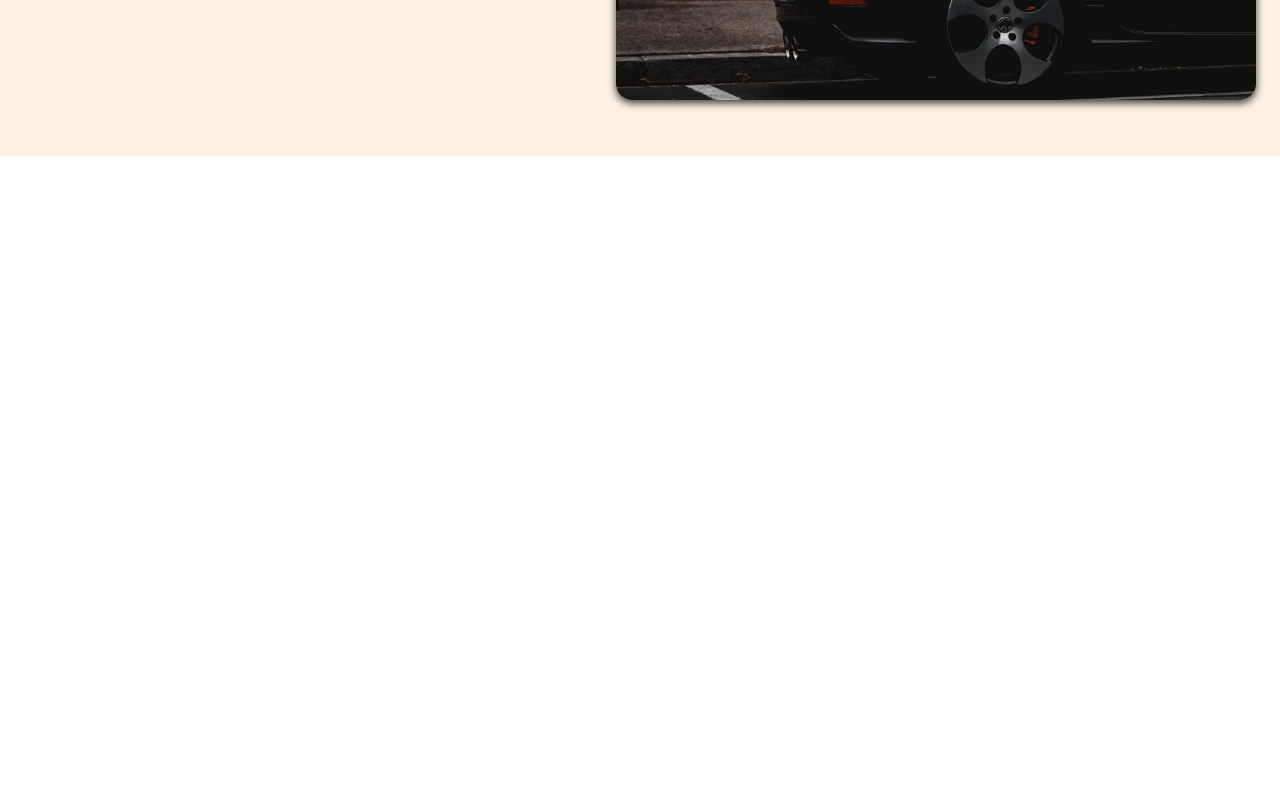
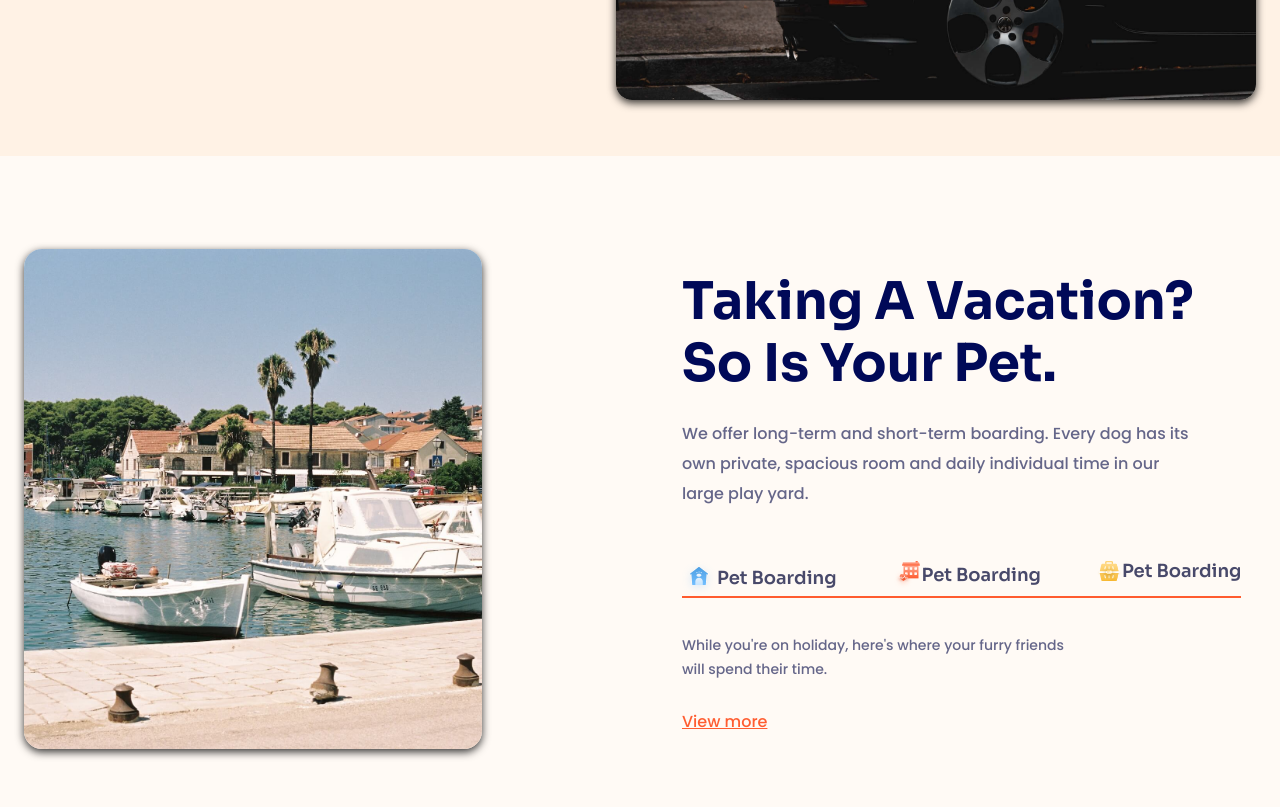
Before and after one commit to FoMinzz/fominz-project-04, a plain HTML site: page index.html in a window 1280 px wide. Shown: the part 1379-2189 px from the top of the page. Drawn offline with Linux system fonts and the light colour scheme.

Commit message:
done talkin a vacation

```diff
--- a/assets/css/styles.css
+++ b/assets/css/styles.css
@@ -228,7 +228,7 @@ label {
 
 .hero__title {
     width: 517px;
-    color: #000958;
+    color: var(--primary-color-tile);
     font-family: Sora;
     font-size: 6.6rem;
     font-weight: 800;
@@ -237,7 +237,7 @@ label {
 
 .hero__desc {
     width: 391px;
-    color: #656689;
+    color: var(--primary-color-desc);
     font-family: Poppins;
     font-size: 1.6rem;
     font-weight: 400;
@@ -320,7 +320,7 @@ label {
 
 .agency__desc {
     width: 431px;
-    color: #656689;
+    color: var(--primary-color-desc);
     margin-top: 24px;
     font-family: Poppins;
     font-size: 1.6rem;
@@ -403,3 +403,84 @@ label {
     border-radius: 16px;
     box-shadow: rgba(0, 0, 0, 0.8) 0px 3px 8px;
 }
+
+/* ===============================Agency==================================*/
+
+.vacation--all {
+    padding-top: 77px;
+    background-color: #fffaf5;
+}
+
+.vacation {
+    display: flex;
+    gap: 200px;
+    align-items: center;
+    padding: 16px 0 55px 0;
+}
+
+.vacation__img {
+    min-width: 100%;
+    width: 458px;
+    height: 500px;
+    border-radius: 18px;
+    object-fit: cover;
+    box-shadow: rgba(0, 0, 0, 0.8) 0px 3px 8px;
+}
+
+.vacation__title {
+    width: 543px;
+    color: var(--primary-color-tile);
+    font-family: Sora;
+    font-size: 5.2rem;
+    font-weight: 700;
+    line-height: 1.19; /* 119.231% */
+}
+
+.vacation__desc {
+    width: 511px;
+    color: var(--primary-color-desc);
+    font-family: Poppins;
+    font-size: 1.6rem;
+    font-weight: 400;
+    line-height: 1.87; /* 187.5% */
+    margin-top: 24px;
+}
+
+.vacation__row {
+    display: flex;
+    gap: 56px;
+    border-bottom: 2px solid #ff5b2e;
+}
+
+.row--row {
+    display: flex;
+    align-items: center;
+    margin-top: 52px;
+    color: #48496a;
+    font-family: Sora;
+    font-size: 1.8rem;
+    font-weight: 600;
+}
+
+.vacation__about {
+    margin-top: 36px;
+}
+
+.vacation__about__desc {
+    width: 391px;
+    color: var(--primary-color-desc);
+    font-family: Poppins;
+    font-size: 1.4rem;
+    font-weight: 400;
+    margin-top: 36px;
+    margin-bottom: 32px;
+    line-height: 1.71; /* 171.429% */
+}
+
+.vacation__links {
+    color: #ff5d31;
+    font-family: Poppins;
+    font-size: 1.6rem;
+    font-weight: 500;
+    text-decoration: underline;
+}
--- a/index.html
+++ b/index.html
@@ -119,6 +119,7 @@
         <main style="height: 2000px">
             <div class="best-agency">
                 <aside class="container">
+                    <!-- BEST AGENCY -->
                     <div class="agency-all">
                         <!-- Agency Left -->
                         <section class="agency-left">
@@ -194,6 +195,82 @@
                     </div>
                 </aside>
             </div>
+            <!-- TAKING A VACATION -->
+            <aside class="vacation--all">
+                <aside class="container">
+                    <aside class="vacation">
+                        <!-- VACATIONT LEFT -->
+                        <section class="vacation--left">
+                            <img
+                                src="./assets/img/vacation-1.jpeg"
+                                alt="vacation"
+                                class="vacation__img"
+                            />
+                        </section>
+                        <!-- VACATIONT RIGHT -->
+                        <section class="vacation--right">
+                            <section class="vacation__header">
+                                <h2 class="vacation__title">
+                                    Taking A Vacation? So Is Your Pet.
+                                </h2>
+                                <p class="vacation__desc">
+                                    We offer long-term and short-term boarding.
+                                    Every dog has its own private, spacious room
+                                    and daily individual time in our large play
+                                    yard.
+                                </p>
+                            </section>
+                            <section class="vacation__row">
+                                <section class="vacation__row-yo">
+                                    <a href="#!" class="row--row">
+                                        <img
+                                            src="./assets/img/vacatiotn__icon-1.svg"
+                                            alt=""
+                                            class="vacation__row--block"
+                                        />
+                                        <span class="vacation__row-yo--desc"
+                                            >Pet Boarding</span
+                                        >
+                                    </a>
+                                </section>
+                                <section class="vacation__row-yo">
+                                    <a href="#!" class="row--row">
+                                        <img
+                                            src="./assets/img/vacationt__icon-2.png"
+                                            alt=""
+                                            class="vacation__row--block"
+                                        />
+                                        <span class="vacation__row-yo--desc"
+                                            >Pet Boarding</span
+                                        >
+                                    </a>
+                                </section>
+                                <section class="vacation__row-yo">
+                                    <a href="#!" class="row--row">
+                                        <img
+                                            src="./assets/img/vacationt__icon-3.svg"
+                                            alt=""
+                                            class="vacation__row--block"
+                                        />
+                                        <span class="vacation__row-yo--desc"
+                                            >Pet Boarding</span
+                                        >
+                                    </a>
+                                </section>
+                            </section>
+                            <section class="vacation__about">
+                                <p class="vacation__about__desc">
+                                    While you're on holiday, here's where your
+                                    furry friends will spend their time.
+                                </p>
+                                <a href="#!" class="vacation__links"
+                                    >View more</a
+                                >
+                            </section>
+                        </section>
+                    </aside>
+                </aside>
+            </aside>
         </main>
     </body>
 </html>
```
Also changed, not shown: assets/img/._vacation-1.jpeg (added), assets/img/._vacationt__icon-2.png (added), assets/img/._vacationt__icon-3.svg (added), assets/img/._vacatiotn__icon-1.svg (added), assets/img/vacation-1.jpeg (added), assets/img/vacationt__icon-2.png (added), assets/img/vacationt__icon-3.svg (added), assets/img/vacatiotn__icon-1.svg (added).
